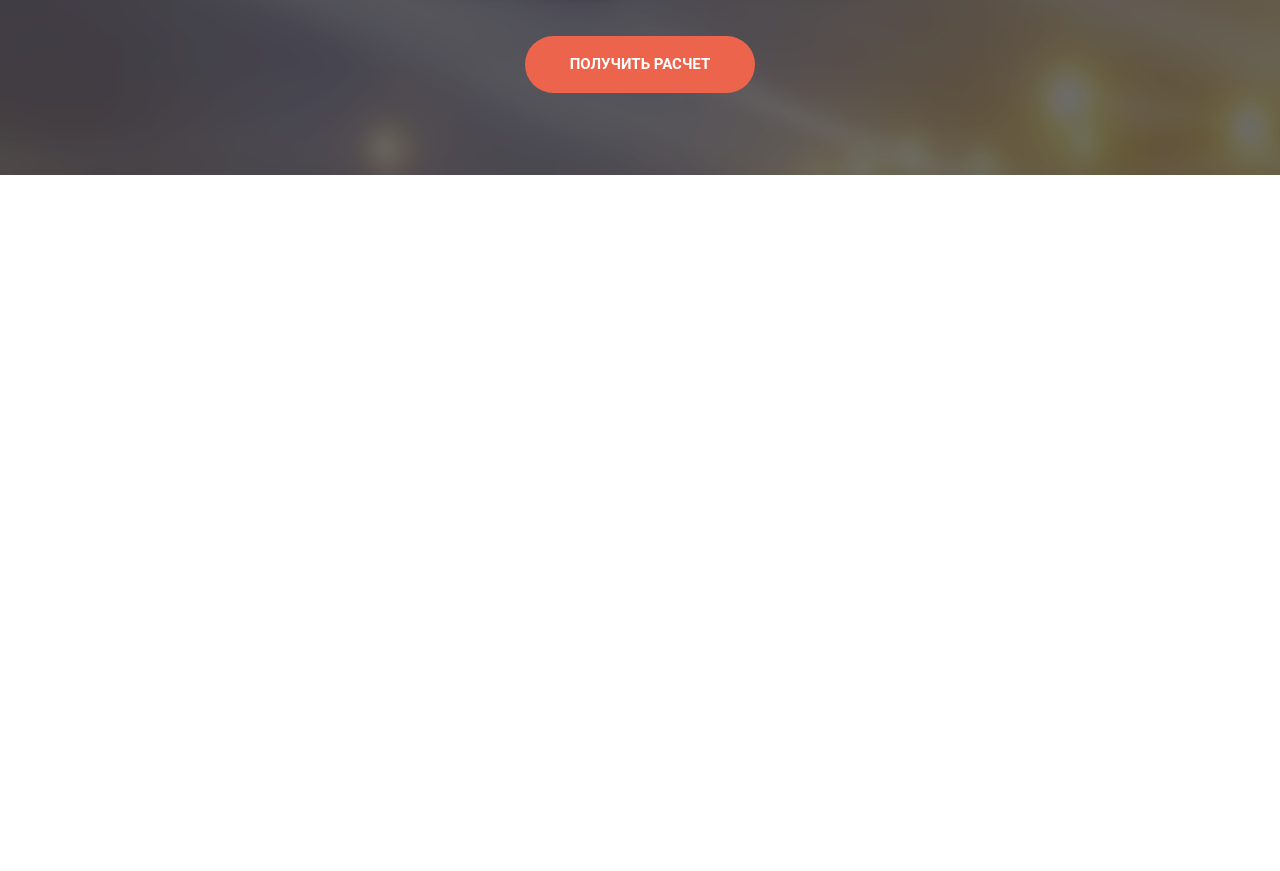
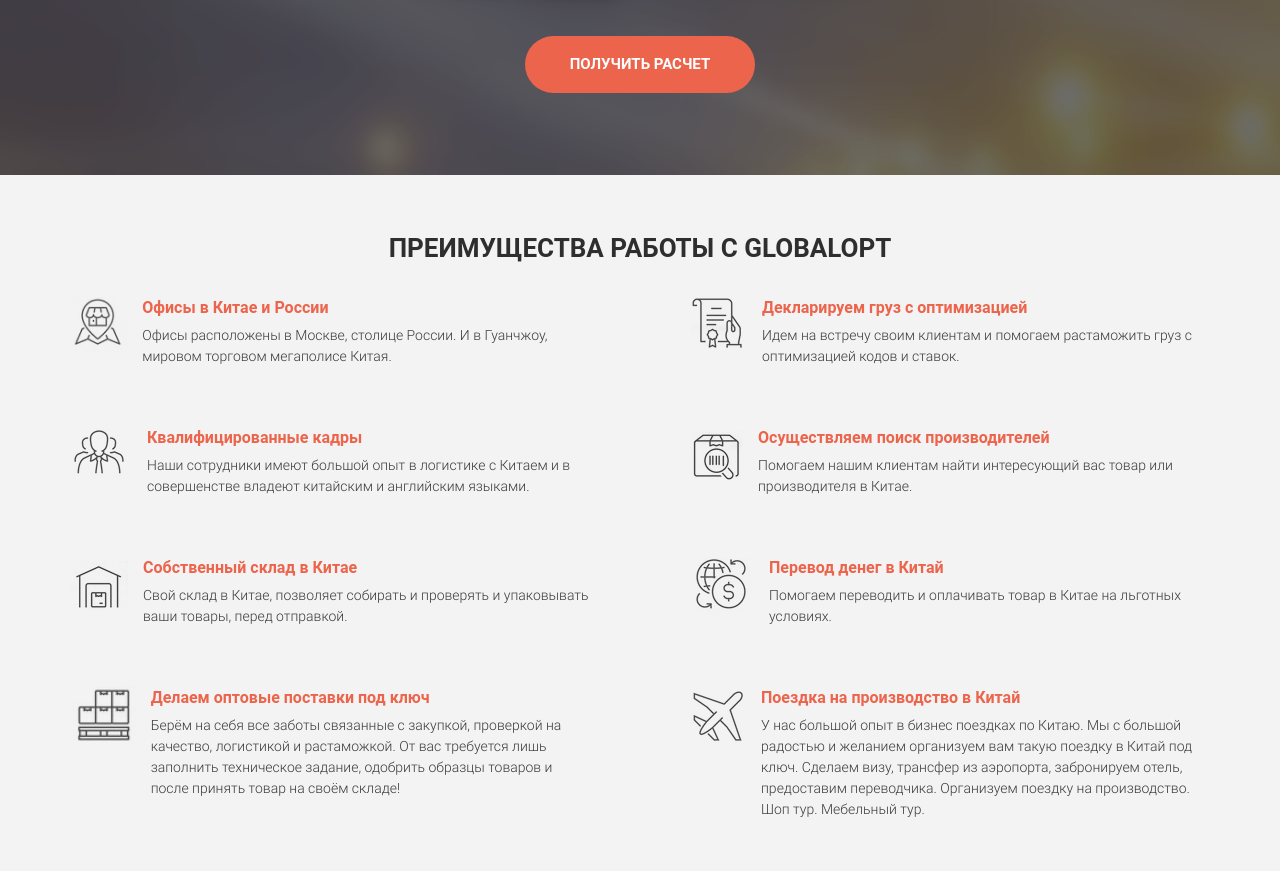
Before and after one commit to TrojanDll/global_opt, a plain HTML site: page src/index.html in a window 1280 px wide. Shown: the part 532-1403 px from the top of the page. Before the commit the page ends 800 px from the top, so only its background shows below. Drawn offline with Linux system fonts and the light colour scheme; a web font is replaced by a local one.

Commit message:
benefits added + adaptation

```diff
--- a/src/index.html
+++ b/src/index.html
@@ -76,6 +76,70 @@
         </div>
     </section>
 
+    <section class="benefits">
+        <div class="container">
+            <h2 class="title">Преимущества работы с GlobalOpt</h2>
+            <div class="benefits__wrapper">
+                <div class="benefits__block">
+                    <img src="icons/map.png" alt="map" class="benefits__img">
+                    <div class="benefits__text">
+                        <div class="benefits__subtitle">Офисы в Китае и России</div>
+                        <div class="benefits__descr">Офисы расположены в Москве, столице России.  И в Гуанчжоу, мировом торговом мегаполисе Китая.</div>
+                    </div>
+                </div>
+                <div class="benefits__block">
+                    <img src="icons/paper.png" alt="paper" class="benefits__img">
+                    <div class="benefits__text">
+                        <div class="benefits__subtitle">Декларируем груз с оптимизацией</div>
+                        <div class="benefits__descr">Идем на встречу своим клиентам и помогаем растаможить груз с оптимизацией кодов и ставок.</div>
+                    </div>
+                </div>
+                <div class="benefits__block">
+                    <img src="icons/humans.png" alt="humans" class="benefits__img">
+                    <div class="benefits__text">
+                        <div class="benefits__subtitle">Квалифицированные кадры</div>
+                        <div class="benefits__descr">Наши сотрудники имеют большой опыт в логистике с Китаем и в совершенстве владеют китайским и английским языками.</div>
+                    </div>
+                </div>
+                <div class="benefits__block">
+                    <img src="icons/code.png" alt="code" class="benefits__img">
+                    <div class="benefits__text">
+                        <div class="benefits__subtitle">Осуществляем поиск производителей</div>
+                        <div class="benefits__descr">Помогаем нашим клиентам найти интересующий вас товар или производителя в Китае.</div>
+                    </div>
+                </div>
+                <div class="benefits__block">
+                    <img src="icons/stock.png" alt="stock" class="benefits__img">
+                    <div class="benefits__text">
+                        <div class="benefits__subtitle">Собственный склад в Китае</div>
+                        <div class="benefits__descr">Свой склад в Китае, позволяет собирать и проверять и упаковывать  ваши товары, перед отправкой.</div>
+                    </div>
+                </div>
+                <div class="benefits__block">
+                    <img src="icons/coin.png" alt="coin" class="benefits__img">
+                    <div class="benefits__text">
+                        <div class="benefits__subtitle">Перевод денег в Китай</div>
+                        <div class="benefits__descr">Помогаем переводить и оплачивать товар в Китае на льготных условиях.</div>
+                    </div>
+                </div>
+                <div class="benefits__block">
+                    <img src="icons/boxes.png" alt="boxes" class="benefits__img">
+                    <div class="benefits__text">
+                        <div class="benefits__subtitle">Делаем оптовые поставки под ключ</div>
+                        <div class="benefits__descr">Берём на себя все заботы связанные с  закупкой, проверкой на качество, логистикой и растаможкой. От вас требуется лишь заполнить техническое задание, одобрить  образцы товаров и после принять товар на своём складе!</div>
+                    </div>
+                </div>
+                <div class="benefits__block">
+                    <img src="icons/aircraft.png" alt="aircraft" class="benefits__img">
+                    <div class="benefits__text">
+                        <div class="benefits__subtitle">Поездка на производство в Китай</div>
+                        <div class="benefits__descr">У нас большой опыт в бизнес поездках по Китаю. Мы с большой радостью и желанием организуем вам такую поездку в Китай под ключ. Сделаем визу, трансфер из аэропорта, забронируем отель, предоставим переводчика. Организуем поездку на производство. Шоп тур. Мебельный тур.</div>
+                    </div>
+                </div>
+            </div>
+        </div>
+    </section>
+
 
 </body>
 </html>
--- /dev/null
+++ b/src/sass/blocks/_benefits.scss
@@ -0,0 +1,33 @@
+.benefits {
+    min-height: 590px;
+    padding: 58px 0 51px 0;
+    background-color: #f3f3f3;
+    &__wrapper {
+        margin: 0 auto;
+        margin-top: 32px;
+        display: flex;
+        flex-wrap: wrap;
+        justify-content: space-between;
+    }
+    &__block {
+        max-width: 520px;
+        min-height: 130px;
+        display: flex;
+    }
+    &__img {
+        object-fit: contain;
+        max-height: 60px;
+        margin-right: 15px;
+    }
+    &__subtitle {
+        font-size: 16px;
+        font-weight: 700;
+        color: $main-color;
+    }
+    &__descr {
+        margin-top: 5px;
+        font-size: 14px;
+        font-weight: 300;
+        color: #3a3a3a;
+    }
+}
--- a/src/sass/blocks/_media.scss
+++ b/src/sass/blocks/_media.scss
@@ -78,11 +78,26 @@
             }
         }
     }
+    .benefits {
+        &__wrapper {
+            justify-content: center;
+        }
+        &__block {
+            min-height: 0;
+            margin-top: 50px;
+            &:first-child {
+                margin-top: 0;
+            }
+        }
+    }
 }
 
 @media (max-width: 991px) {
     .container {
         max-width: 580px;
+    }
+    .title {
+        font-size: 24px;
     }
     .promo {
         .header {
@@ -124,6 +139,9 @@
     .container {
         max-width: 404px;
     }
+    .title {
+        font-size: 20px;
+    }
     .promo {
         &__subtitle {
             span {
@@ -161,6 +179,9 @@
     .container {
         max-width: 300px;
     }
+    .title {
+        font-size: 18px;
+    }
     .promo {
         &__title {
             font-size: 17px;
@@ -177,4 +198,12 @@
             width: 132px;
         }
     }
+    .benefits {
+        &__subtitle {
+            font-size: 15px;
+        }
+        &__descr {
+            font-size: 13px;
+        }
+    }
 }
--- /dev/null
+++ b/src/sass/blocks/_title.scss
@@ -0,0 +1,7 @@
+.title {
+    font-size: 26px;
+    font-weight: 700;
+    text-align: center;
+    color: #2e2e2e;
+    text-transform: uppercase;
+}
--- a/src/sass/style.scss
+++ b/src/sass/style.scss
@@ -14,9 +14,10 @@
     margin: 0 auto;
 }
 
-
+@import 'blocks/title';
 @import 'blocks/buttons';
 @import 'blocks/promo';
+@import 'blocks/benefits';
 
 
 
```
Also changed, not shown: src/css/style.min.css, src/icons/aircraft.png (added), src/icons/boxes.png (added), src/icons/code.png (added), src/icons/coin.png (added), src/icons/humans.png (added), src/icons/map.png (added), src/icons/paper.png (added), src/icons/stock.png (added).
